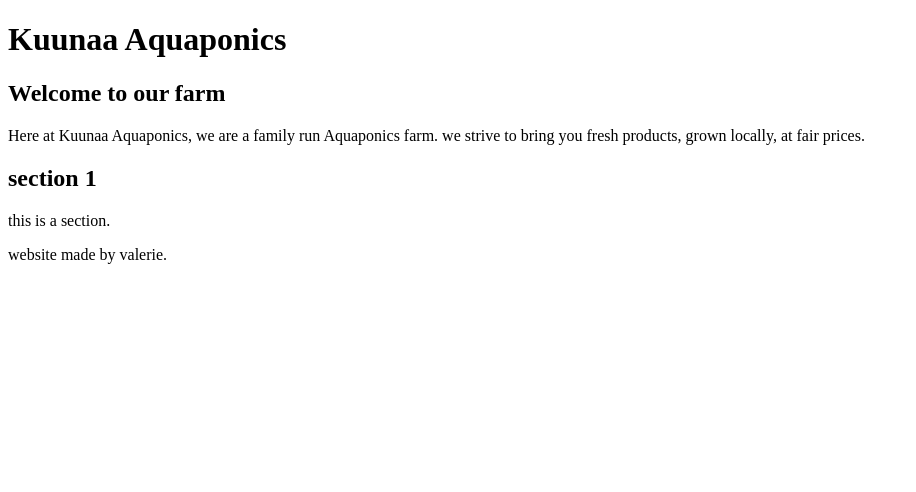
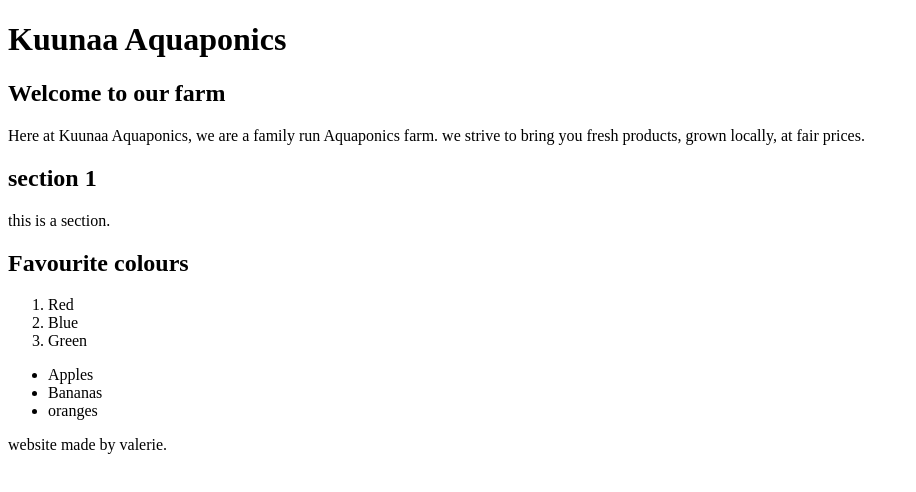
Before and after one commit to islandvally/website, a plain HTML site: page index.html in a window 1280 px wide. Shown: the whole page, without its empty margins (0-916 px from the left). Drawn offline with Linux system fonts and the light colour scheme.

Commit message:
Update index.html

```diff
--- a/index.html
+++ b/index.html
@@ -16,6 +16,19 @@
             <h1>section 1</h1>
              <p>this is a section.</p>
               </section>
+                <section>
+                  <h2>Favourite colours</h2>
+                   <ol>
+                     <li>Red</li>
+                     <li>Blue</li>
+                     <li>Green</li>
+                   </ol>
+                   <ul>
+                     <li>Apples</li>
+                     <li>Bananas</li>
+                     <li>oranges</li>
+                   </ul>
+                 </section>
 
                <footer>
             <p>website made by valerie.</p>
```
Lines whose indentation alone changed are shown as unchanged.
